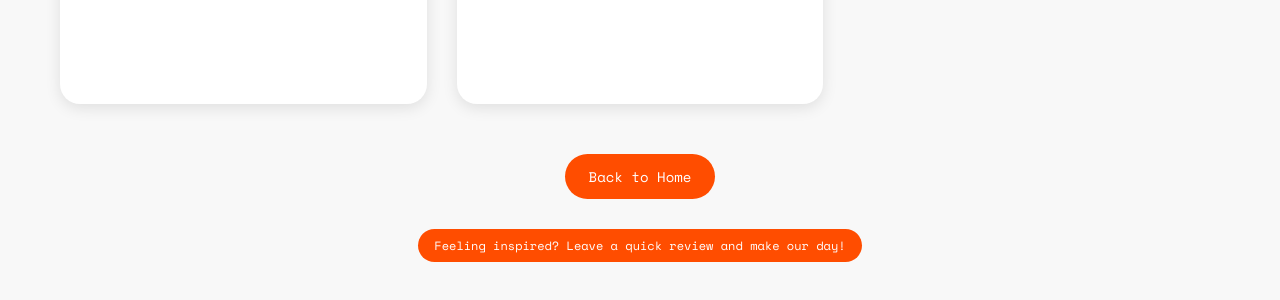
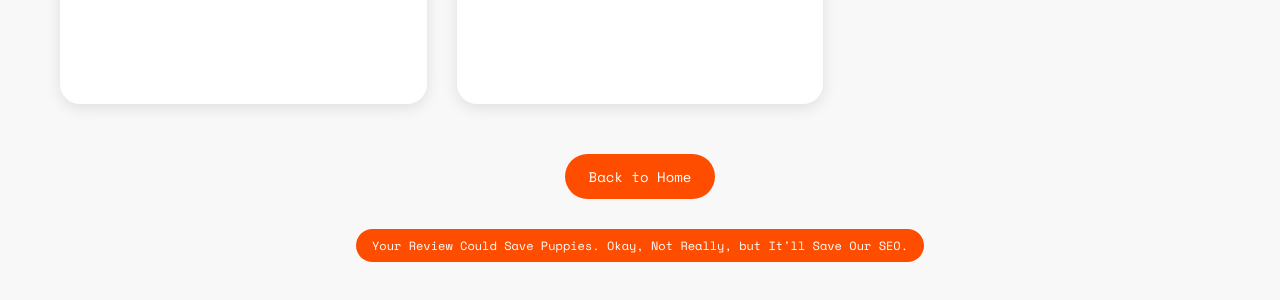
Before and after one commit to darpanjaiin/handbook, a plain HTML site: page guestguide.html in a window 1280 px wide. Shown: the part 2626-2926 px from the top of the page. Drawn offline with nearby package versions, Linux system fonts and the light colour scheme.

Commit message:
Update guestguide.html

```diff
--- a/guestguide.html
+++ b/guestguide.html
@@ -459,16 +459,7 @@
             </div>
             <div class="card-content">
                 <div>
-                    <h2 class="card-title">Nearby Attractions & things to do<html lang="en">
-                    <head>
-                        <meta charset="UTF-8">
-                        <meta name="viewport" content="width=device-width, initial-scale=1.0">
-                        <title>Document</title>
-                    </head>
-                    <body>
-
-                    </body>
-                    </html></h2>
+                    <h2 class="card-title">Nearby Attractions & things to do</h2>
                     <div class="card-info">
                     </div>
                 </div>
@@ -543,8 +534,29 @@
     </div>
 
     <a href="index.html" class="back-button">Back to Home</a>
-    <a href="https://www.google.com/maps/place/Your+Business+Name/reviews" class="review-button" target="_blank">Feeling inspired? Leave a quick review and make our day!</a>
+    <!-- Updated Review Button -->
+    <a href="https://g.page/review" class="review-button" id="reviewButton">
+        Review Us, or We'll Tell Future Guests You Snored.
+    </a>
 
-    <script src="js/modal.js"></script>
+    <script>
+        const reviewMessages = [
+            "Review Us, or We'll Tell Future Guests You Snored.",
+            "Write a Review—We Promise Not to Judge Your Netflix Choices.",
+            "Leave a Review, or We'll Assume You Stole the Towels.",
+            "Your Review Could End World Hunger (Just Kidding, But It Helps Us).",
+            "Help Us Out—We Need the Stars More Than NASA.",
+            "Leave a Review—It's the Least You Can Do After the Free Soap.",
+            "Write a Review, or We'll Tell the Chef You Didn't Like Breakfast.",
+            "Review Us, or We'll Assume You Took the Mini Shampoo Too.",
+            "Your Review Could Save Puppies. Okay, Not Really, but It'll Save Our SEO."
+        ];
+
+        window.onload = function() {
+            const reviewButton = document.getElementById('reviewButton');
+            const randomMessage = reviewMessages[Math.floor(Math.random() * reviewMessages.length)];
+            reviewButton.textContent = randomMessage;
+        }
+    </script>
 </body>
 </html>
```
